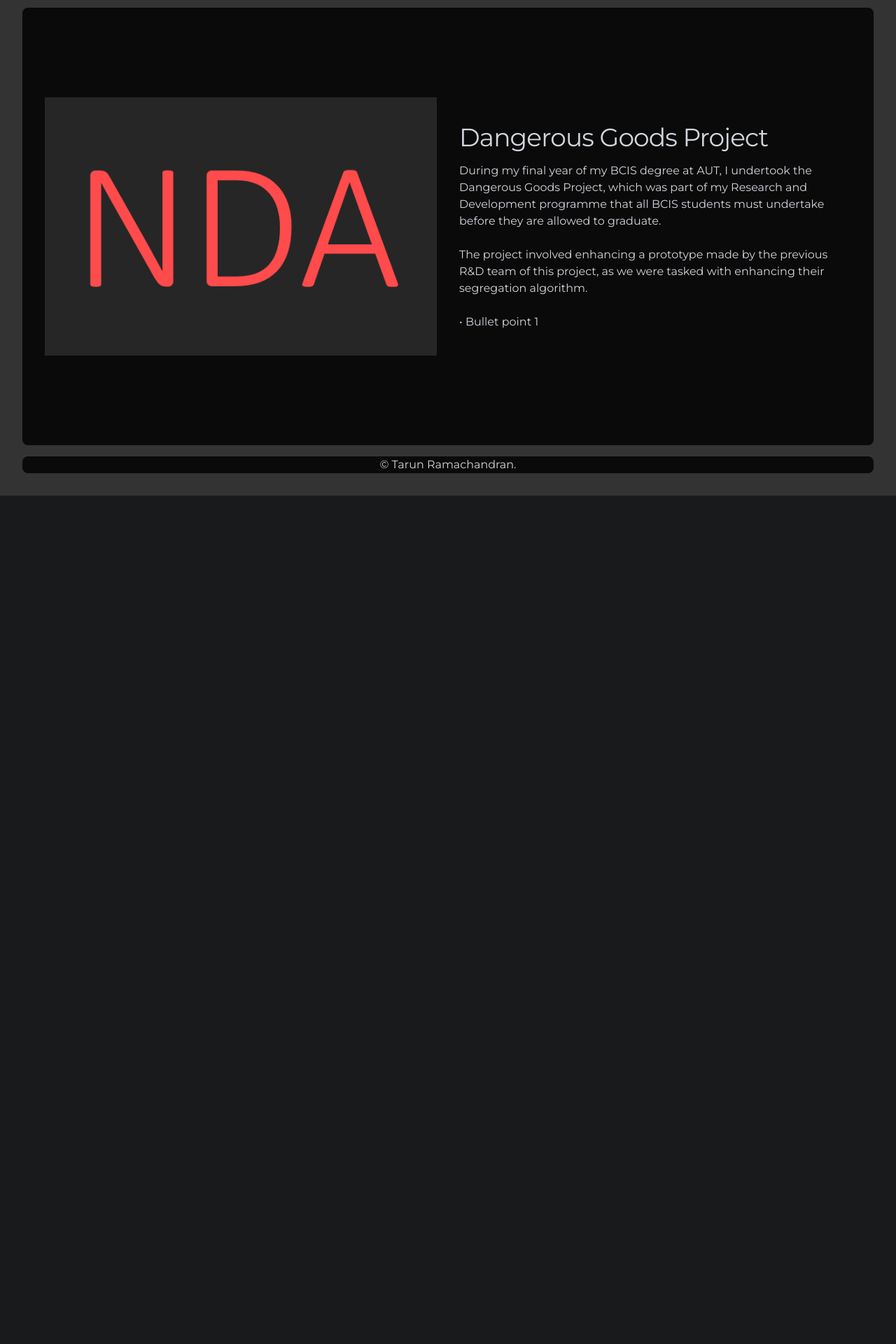
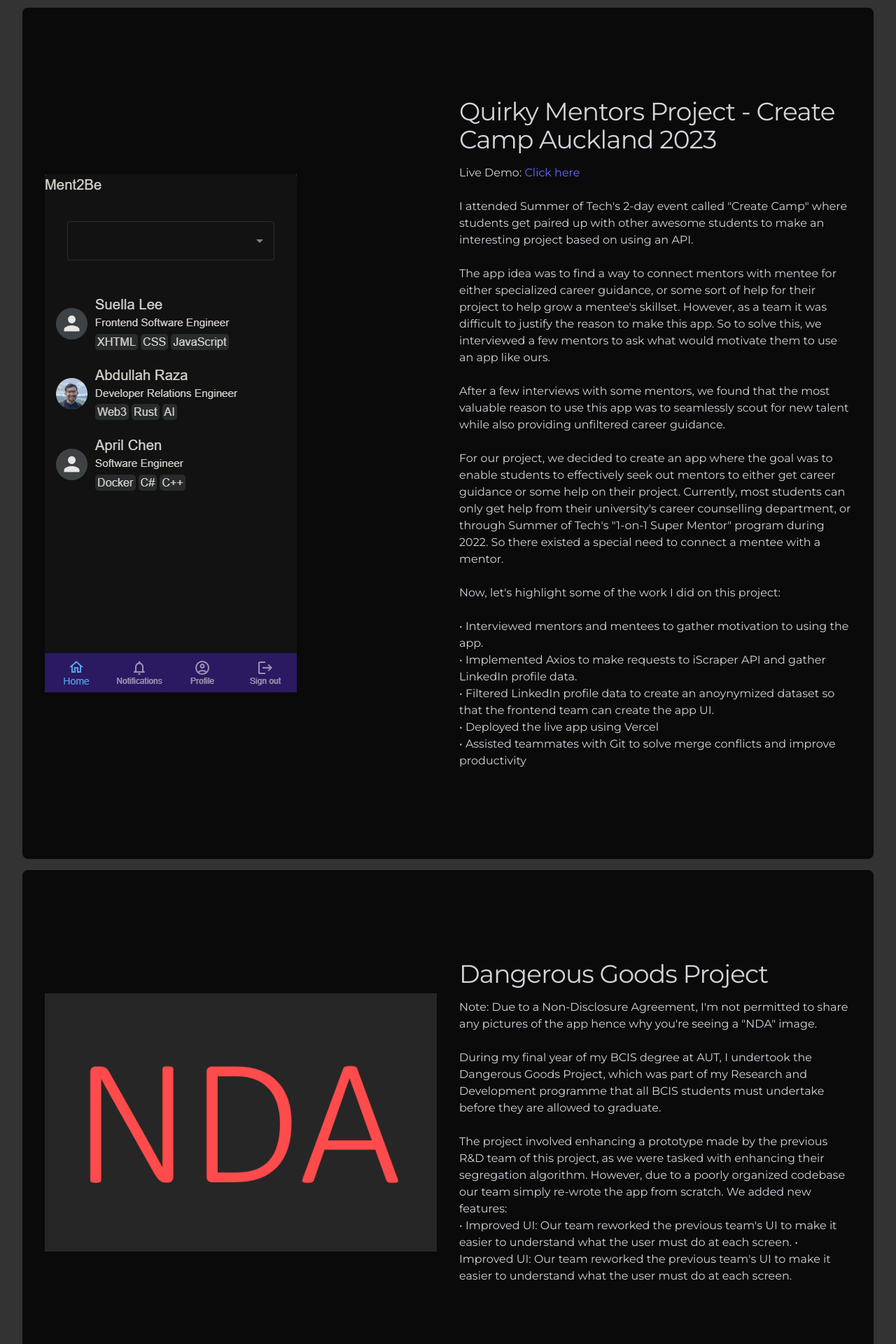
Before and after one commit to Ratchet7x5/Ratchet7x5.github.io, a React (Vite) app in the folder ratchet7x5.github.io/: page / in a window 1280 px wide. Shown: the part 1120-3040 px from the top of the page at 70% size. Before the commit the page ends 1828 px from the top, so only its background shows below. Built offline with nearby package versions, Linux system fonts and the light colour scheme; the HTML template or start-up script is replaced by a standard one.

Commit message:
add new projects, add new images

```diff
--- a/ratchet7x5.github.io/src/App.jsx
+++ b/ratchet7x5.github.io/src/App.jsx
@@ -1,6 +1,7 @@
 import { useState } from 'react';
 import profpic from './assets/images/profile/480_No_BG.png';
 import dgapppic from './assets/images/projects/dgapp/NDA.png';
+import quirkymentors from './assets/images/projects/quirky-mentors/mentors.png';
 import './App.css';
 import ProjectImageCard from './components/common/projectImageCard';
 
@@ -19,9 +20,9 @@ function App() {
           </div>
           <div class="">
             <p class="mt-4 text-gray-300">
-              Hello, my name is Tarun Ramachandran. I'm a recent graduate from AUT
-              and I'm currently on the hunt for a backend software development
-              role.
+              Hello, my name is Tarun Ramachandran. I'm a recent graduate from
+              AUT and I'm currently on the hunt for a backend software
+              development role.
             </p>
           </div>
         </div>
@@ -34,7 +35,8 @@ function App() {
           <div className="gap-1 sm:gap-6"></div>
           <div>
             <h2 className="font-bold text-3xl tracking-tight text-gray-300 sm:text-4xl ">
-              Currently a work in progress. More projects will be added over time.
+              Currently a work in progress. More projects will be added over
+              time.
             </h2>
           </div>
         </div>
@@ -43,14 +45,77 @@ function App() {
       {/* soon-to-be video component */}
 
       <ProjectImageCard
-        image={dgapppic}
-        projectTitle={'Dangerous Goods Project'}
+        image={quirkymentors}
+        projectTitle={'Quirky Mentors Project - Create Camp Auckland 2023'}
         //escape characters won't work in JSX. So split the lines into multiple props or implement another solution.
         // see here: https://stackoverflow.com/questions/67616946/line-break-react-prop
         // and here: https://stackoverflow.com/questions/54197364/react-text-prop-linebreak?rq=3
         // bullet point: &bull;
         projectDescription={
           <text>
+            Live Demo:{' '}
+            <a href="https://quirky-mentors.vercel.app/" target="_blank">
+              Click here
+            </a>
+            <br />
+            <br />
+            I attended Summer of Tech's 2-day event called "Create Camp" where
+            students get paired up with other awesome students to make an
+            interesting project based on using an API.
+            <br />
+            <br />
+            The app idea was to find a way to connect mentors with mentee for
+            either specialized career guidance, or some sort of help for their
+            project to help grow a mentee's skillset. However, as a team it was
+            difficult to justify the reason to make this app. So to solve this,
+            we interviewed a few mentors to ask what would motivate them to use
+            an app like ours.
+            <br />
+            <br />
+            After a few interviews with some mentors, we found that the most
+            valuable reason to use this app was to seamlessly scout for new
+            talent while also providing unfiltered career guidance.
+            <br />
+            <br />
+            For our project, we decided to create an app where the goal was to
+            enable students to effectively seek out mentors to either get career
+            guidance or some help on their project. Currently, most students can
+            only get help from their university's career counselling department,
+            or through Summer of Tech's "1-on-1 Super Mentor" program during
+            2022. So there existed a special need to connect a mentee with a
+            mentor.
+            <br />
+            <br />
+            Now, let's highlight some of the work I did on this project:
+            <br />
+            <br />
+            &bull; Interviewed mentors and mentees to gather motivation to using
+            the app.
+            <br />
+            &bull; Implemented Axios to make requests to iScraper API and gather
+            LinkedIn profile data.
+            <br />
+            &bull; Filtered LinkedIn profile data to create an anoynymized
+            dataset so that the frontend team can create the app UI.
+            <br />
+            &bull; Deployed the live app using Vercel
+            <br />
+            &bull; Assisted teammates with Git to solve merge conflicts and
+            improve productivity
+          </text>
+        }
+      />
+
+      <ProjectImageCard
+        image={dgapppic}
+        projectTitle={'Dangerous Goods Project'}
+        // worked on: backend, API requests, created a false data set based on real linkedin profile data, deployed the app,
+        projectDescription={
+          <text>
+            Note: Due to a Non-Disclosure Agreement, I'm not permitted to share
+            any pictures of the app hence why you're seeing a "NDA" image.
+            <br />
+            <br />
             During my final year of my BCIS degree at AUT, I undertook the
             Dangerous Goods Project, which was part of my Research and
             Development programme that all BCIS students must undertake before
@@ -59,10 +124,14 @@ function App() {
             <br />
             The project involved enhancing a prototype made by the previous R&D
             team of this project, as we were tasked with enhancing their
-            segregation algorithm.
+            segregation algorithm. However, due to a poorly organized codebase
+            our team simply re-wrote the app from scratch. We added new
+            features:
             <br />
-            <br />
-            &bull; Bullet point 1
+            &bull; Improved UI: Our team reworked the previous team's UI to make
+            it easier to understand what the user must do at each screen. &bull;
+            Improved UI: Our team reworked the previous team's UI to make it
+            easier to understand what the user must do at each screen.
           </text>
         }
       />
--- a/ratchet7x5.github.io/tailwind.config.js
+++ b/ratchet7x5.github.io/tailwind.config.js
@@ -1,7 +1,8 @@
 /** @type {import('tailwindcss').Config} */
 export default {
   content: [
-    './index.html', './src/**/*.{js,ts,jsx,tsx}',
+    './index.html',
+    './src/**/*.{js,ts,jsx,tsx}',
     './src/components/*.{js,ts,jsx,tsx}'
   ],
   theme: {
```
Also changed, not shown: ratchet7x5.github.io/src/assets/images/projects/quirky-mentors/mentors.png (added), ratchet7x5.github.io/src/assets/images/projects/quirky-mentors/pre-Signup.png (added).
